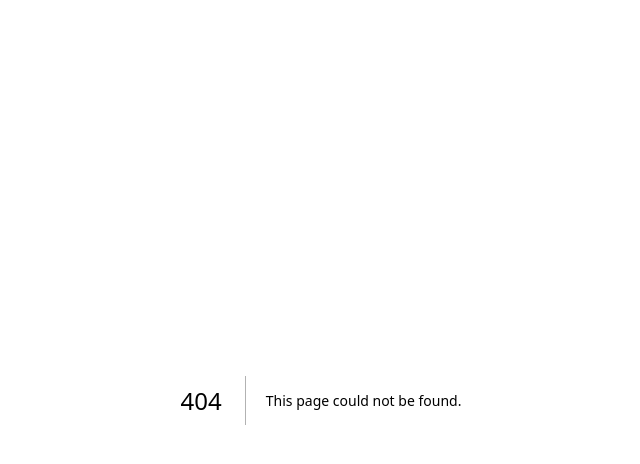
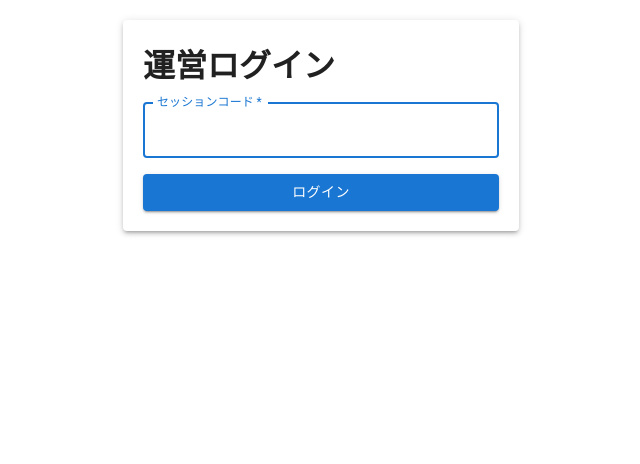
Before and after one commit to hal-shu-sato/quiz-web-system, a Next.js app: page /admin/login in a window 1280 px wide. Before the commit this address had no page. Shown: the top 464 px of the page, without its empty margins (319-959 px from the left). Built offline with nearby package versions, Linux system fonts and the light colour scheme; what @mui/material-nextjs would draw is missing.

Commit message:
Add AdminLogin component for admin session login

```diff
--- /dev/null
+++ b/src/app/admin/login/page.tsx
@@ -0,0 +1,17 @@
+import { Button, Container, Paper, Stack, TextField } from '@mui/material';
+
+export default function AdminLogin() {
+  return (
+    <Container maxWidth="xs">
+      <Paper elevation={3} style={{ padding: '20px', marginTop: '20px' }}>
+        <Stack spacing={2}>
+          <h1>運営ログイン</h1>
+          <TextField label="セッションコード" fullWidth autoFocus required />
+          <Button variant="contained" fullWidth>
+            ログイン
+          </Button>
+        </Stack>
+      </Paper>
+    </Container>
+  );
+}
```
